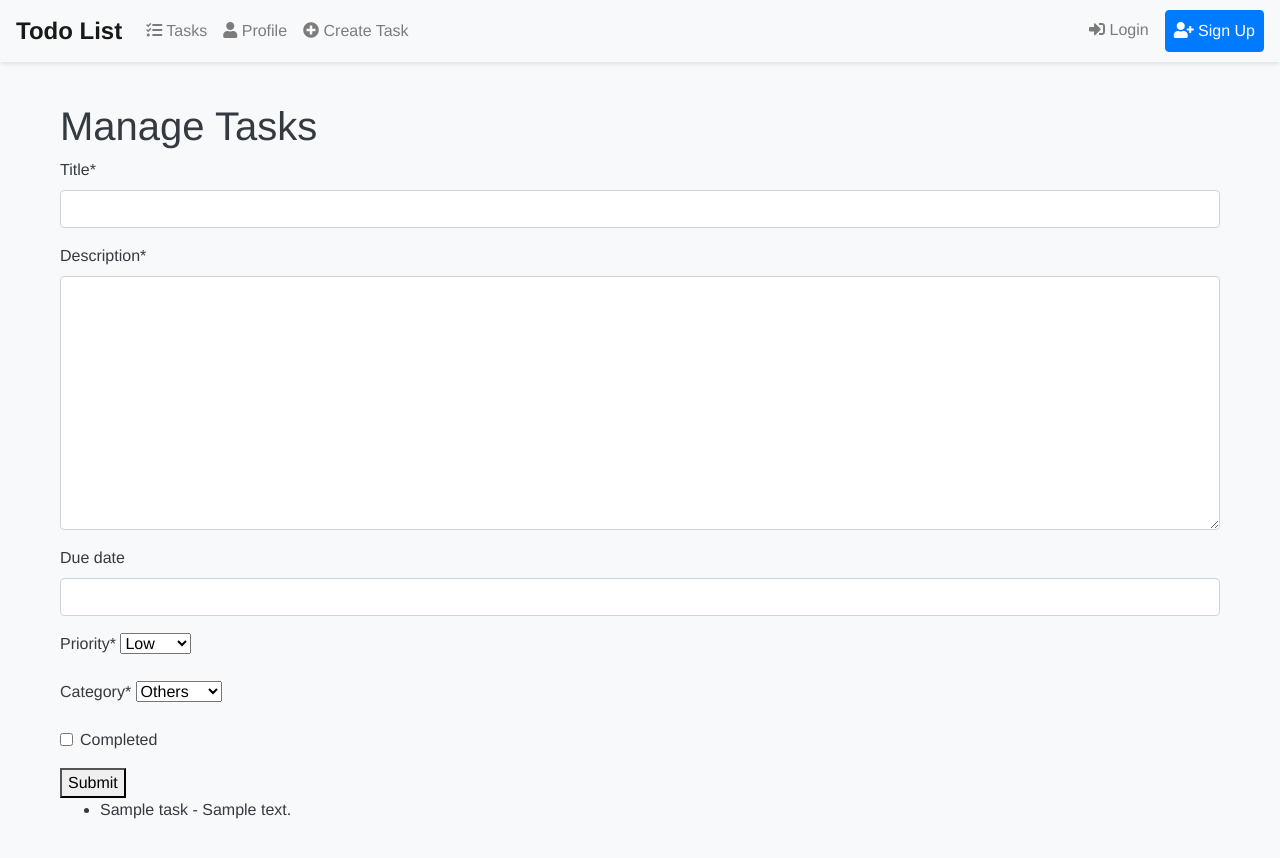
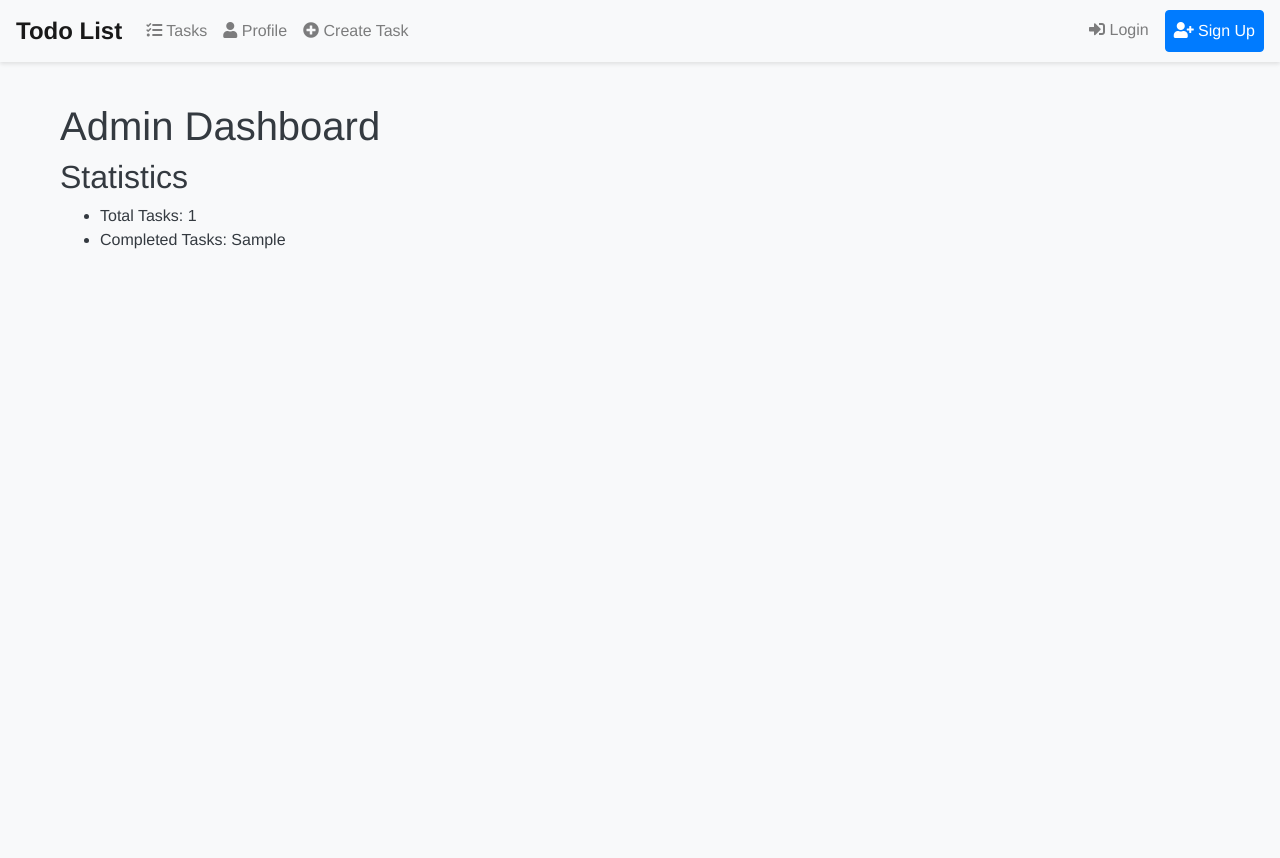
Before and after one commit to Seafzz/todo, a Django app: template tasks/templates/admin/dashboard.html in a window 1280 px wide. After the commit the page ends 249 px from the top, so only its background shows below. Run offline with Django 5.2, Linux system fonts and the light colour scheme; tables that the repository leaves empty hold one stand-in row (values such as "Sample post"); the template is opened without the code that fills it: values that come from a table or form of the project are taken from there, most other values are stand-ins (such as "Sample title", 1, 10 or a date in 2020); some libraries are stand-ins or nearby versions.

Commit message:
updated admin dashboard to show the new views

```diff
--- a/tasks/templates/admin/dashboard.html
+++ b/tasks/templates/admin/dashboard.html
@@ -1,17 +1,14 @@
 {% extends 'tasks/base.html' %}
 {% load crispy_forms_tags %}
-{% block title %} Manage Tasks {% endblock %}
+{% block title %} Admin Dashboard {% endblock %}
 {% block content %}
 
-<h1>Manage Tasks</h1>
-<form method="POST">
-    {% csrf_token %}
-    {{ form|crispy }}
-    <button type="submit">Submit</button>
-</form>
-<ul>
-    {% for task in tasks %}
-    <li> {{ task.title }} - {{ task.description }}</li>
-    {% endfor %}
-</ul>
+<h1>Admin Dashboard</h1>
+<div>
+    <h2>Statistics</h2>
+    <ul>
+        <li>Total Tasks: {{ total_tasks }}</li>
+        <li>Completed Tasks: {{ completed_tasks }}</li>
+    </ul>
+</div>
 {% endblock %}
```
